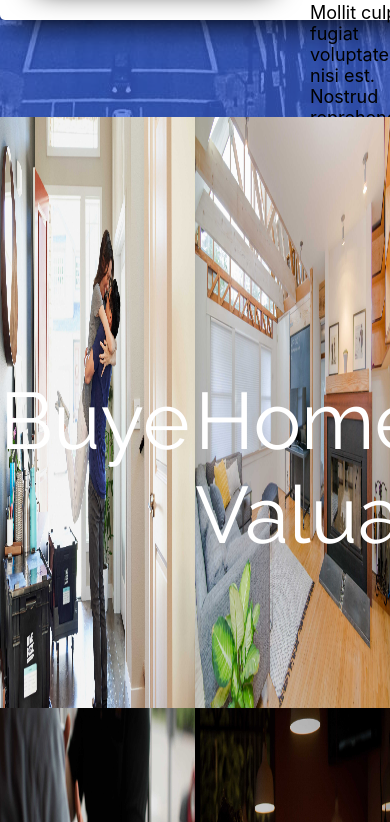
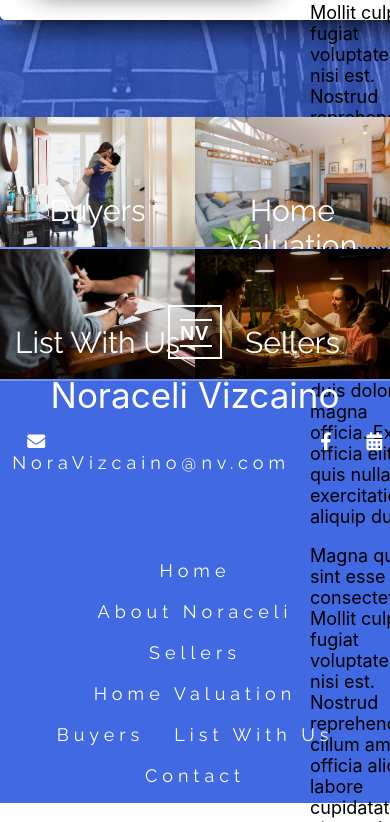
Before and after one commit to ArizonaMangoJuice/Home-Brokers, a React (Create React App) app: page / in a window 390 px wide. Shown: the part 1402-2224 px from the top of the page. Built offline with nearby package versions, Linux system fonts and the light colour scheme.

Commit message:
added media query for 1024 px wide main page

```diff
--- a/src/components/Bio/Bio.css
+++ b/src/components/Bio/Bio.css
@@ -45,3 +45,18 @@
     font-size: 18px;
     padding: 15px;
 }
+
+@media screen and (max-width: 1024px) {
+    .padding-top-bio{
+        background-image: url('../../images/denver\ skyline.jpg');
+        background-position: bottom;
+        display: flex;
+        flex-direction: column;
+        justify-content: center;
+        align-items: center;
+        height: auto;
+    }
+
+
+
+}
--- a/src/components/Footer/Footer.css
+++ b/src/components/Footer/Footer.css
@@ -93,3 +93,23 @@
 .copyright a:hover{
     color: #f2f2f293;
 }
+
+
+@media screen and (max-width: 1024px) {
+    .main-links {
+        padding: 35px 0 0 0;
+        width: 80%;
+        margin: 0 auto 0 auto;
+        text-align: center;
+    }
+    .main-links a {
+        display: inline-block;
+        color: white;
+        text-decoration: none;
+        font-family: Raleway;
+        font-size: 18px;
+        margin: 10px 15px 10px 15px;
+        letter-spacing: 5px;
+        vertical-align: bottom;
+    }
+}
--- a/src/components/Jumbotron/Jumbotron.css
+++ b/src/components/Jumbotron/Jumbotron.css
@@ -43,3 +43,15 @@ h1{
     color: #fff;
     text-shadow: 0.05em 0.05em 0.05em rgba(132, 94, 194, 0.4);
 }
+
+@media screen and (max-width: 1024px) {
+    .video-background{
+        grid-area: var(--fullGrid);
+        width: 100%;
+        height: 100%;
+        object-fit: cover;
+        z-index: -1;
+    }
+
+
+}
--- a/src/components/Links/Links.css
+++ b/src/components/Links/Links.css
@@ -79,3 +79,50 @@
     grid-column-start: 1;
     grid-column-end: 2;
 } */
+
+@media screen and (max-width: 1024px) {
+    .links{
+        display: flex;
+        flex-direction: row;
+        flex-flow: wrap;
+        font-family: Raleway;
+        min-height: auto !important;
+        /* padding: 150px 0 150px 0; */
+        background-color: rgba(65, 105, 225, 0.7);
+    }
+
+    .picture {
+        height: auto;
+        width: 100%;
+        z-index: 1;
+        transition: transform .5s ease;
+    }
+
+    .links-title {
+        color: white;
+        position: absolute;
+        top: 35%;
+        font-size: 30px;
+        width: 100%;
+        text-align: center;
+        z-index: 3;
+    }
+
+    .picture-box {
+        margin: 0;
+        padding: 0;
+        width: 100%;
+        height: auto;
+        /* z-index: 99; */
+        overflow: hidden;
+    }
+
+    .a-format {
+        margin: 0;
+        padding: 0;
+        width: 50%;
+        border: 0;
+        /* border: 1px solid red; */
+        height: auto;
+    }
+}
```
